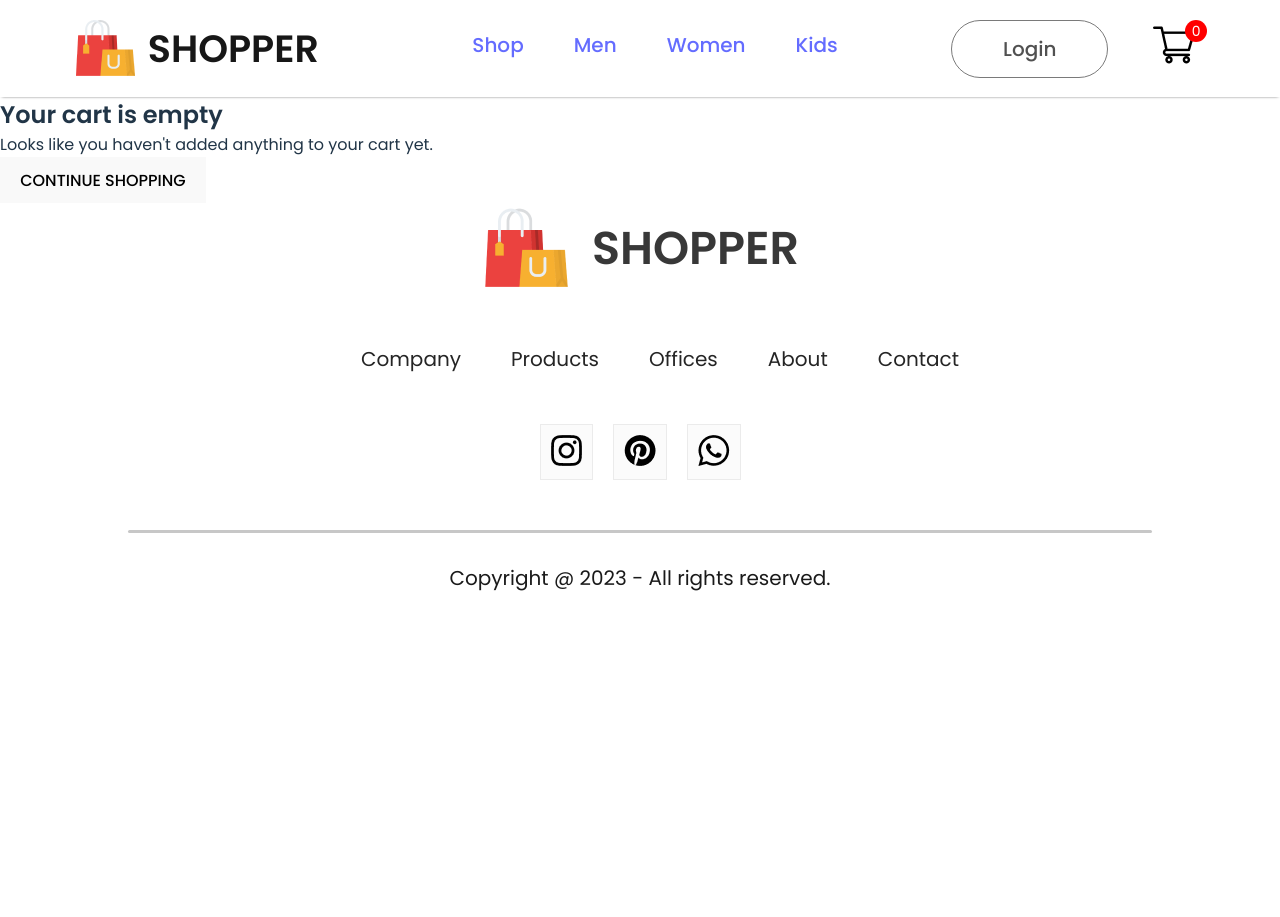
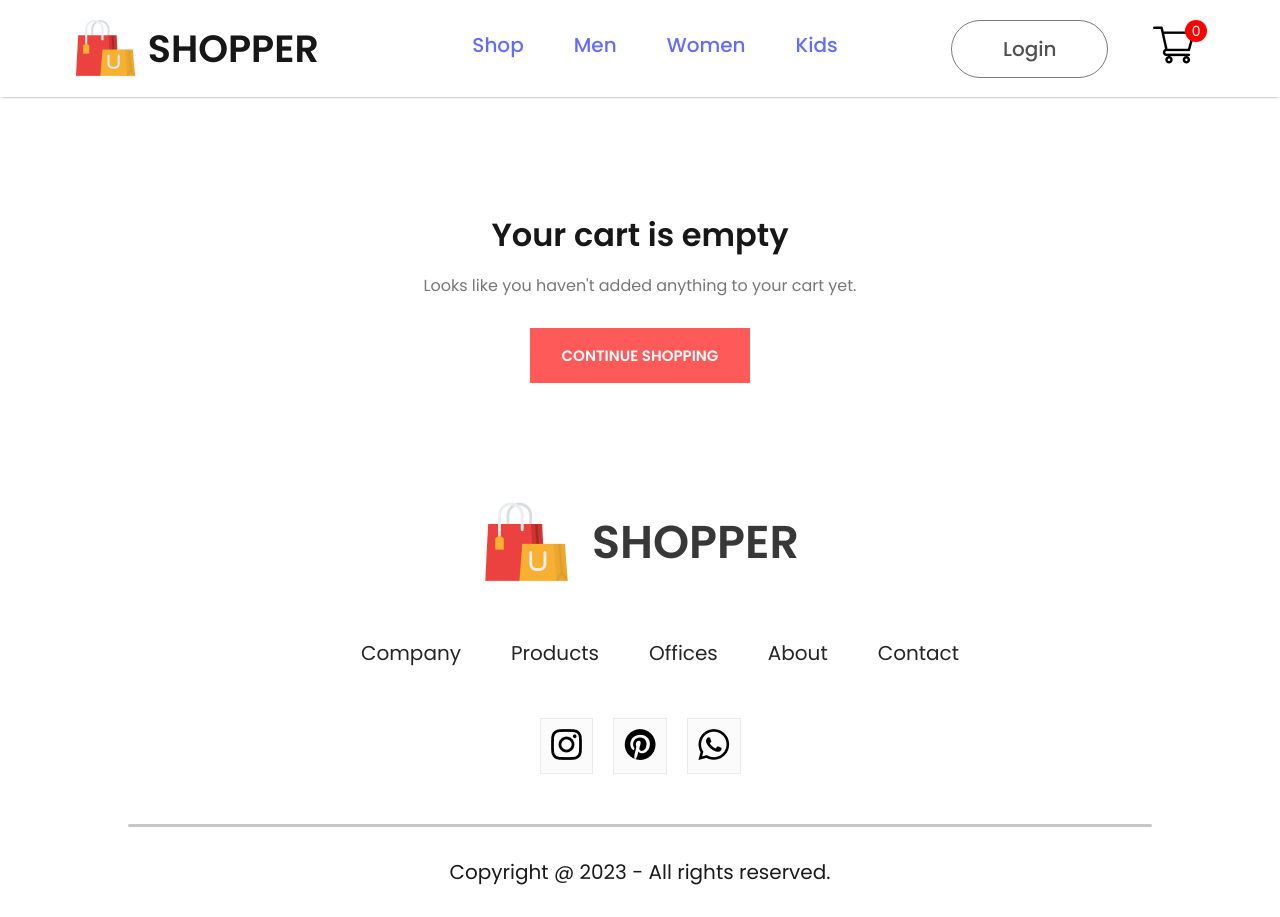
Before and after one commit to Irfanft12/ecommerce-shopper, a React (Vite) app: page /cart in a window 1280 px wide. Before the commit the page ends 800 px from the top, so only its background shows below. Built offline with nearby package versions, Linux system fonts and the light colour scheme.

Commit message:
Add empty cart styles to cartItems.css
Added styles for empty cart design including layout, typography, and button styles.

```diff
--- a/src/components/cartItems/cartItems.css
+++ b/src/components/cartItems/cartItems.css
@@ -199,3 +199,60 @@
     min-width: 20px;
     text-align: center;
 }
+
+/* Empty cart design */
+
+.cart-empty {
+    min-height: 400px;
+    display: flex;
+    flex-direction: column;
+    align-items: center;
+    justify-content: center;
+    text-align: center;
+    padding: 40px 20px;
+}
+
+.cart-empty h2 {
+    font-size: 32px;
+    font-weight: 600;
+    color: #171717;
+    margin-bottom: 15px;
+}
+
+.cart-empty p {
+    font-size: 16px;
+    color: #777777;
+    margin-bottom: 30px;
+}
+
+.cart-empty button {
+    width: 220px;
+    height: 55px;
+    border: none;
+    background-color: #ff5a5a;
+    color: #ffffff;
+    font-size: 15px;
+    font-weight: 600;
+    cursor: pointer;
+    transition: background-color 0.3s ease, transform 0.2s ease;
+}
+
+.cart-empty button:hover {
+    background-color: #e63232;
+    transform: translateY(-2px);
+}
+
+@media (max-width: 767px) {
+    .cart-empty {
+        min-height: 350px;
+        padding: 30px 20px;
+    }
+
+    .cart-empty h2 {
+        font-size: 26px;
+    }
+
+    .cart-empty p {
+        font-size: 14px;
+    }
+}
```
